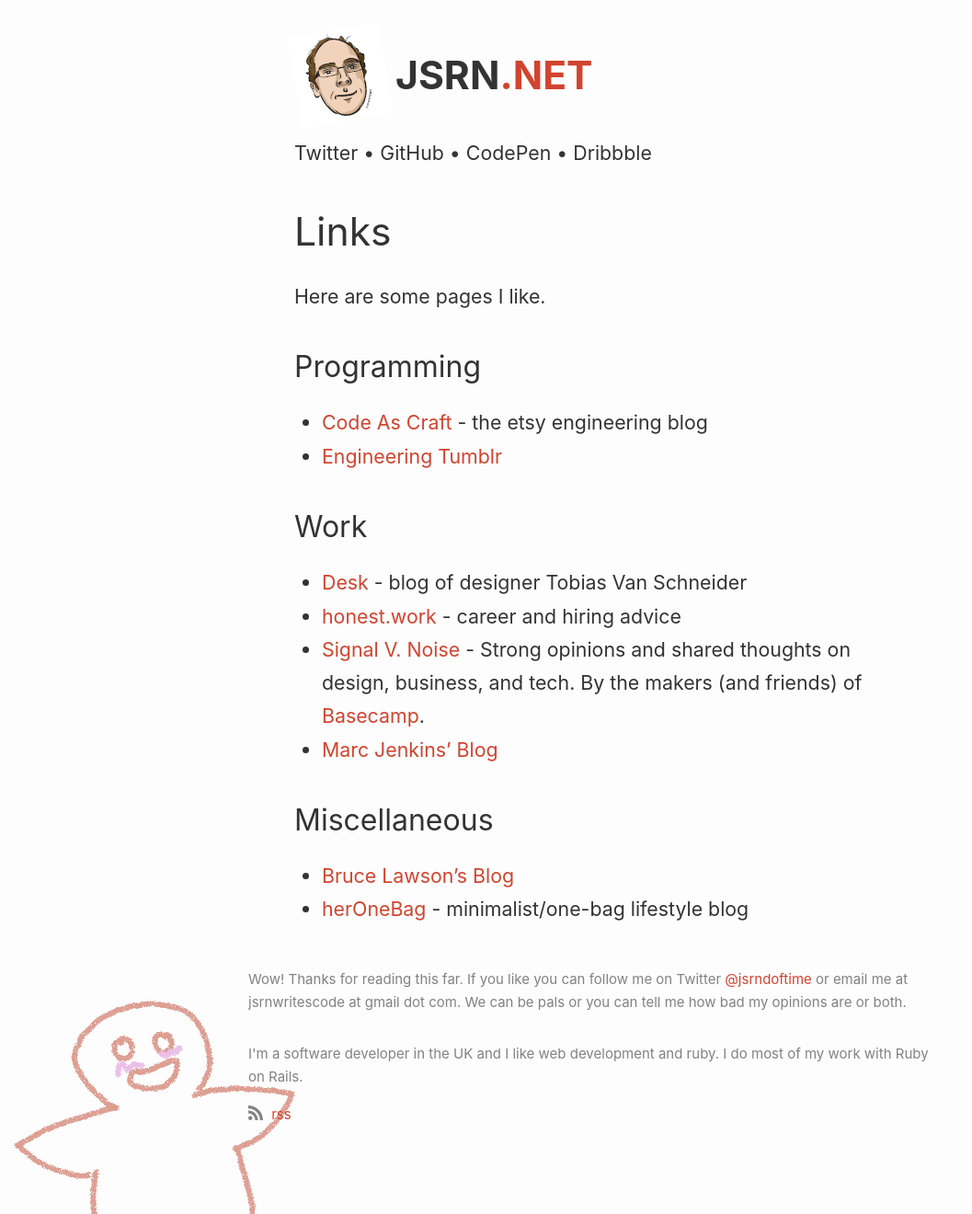
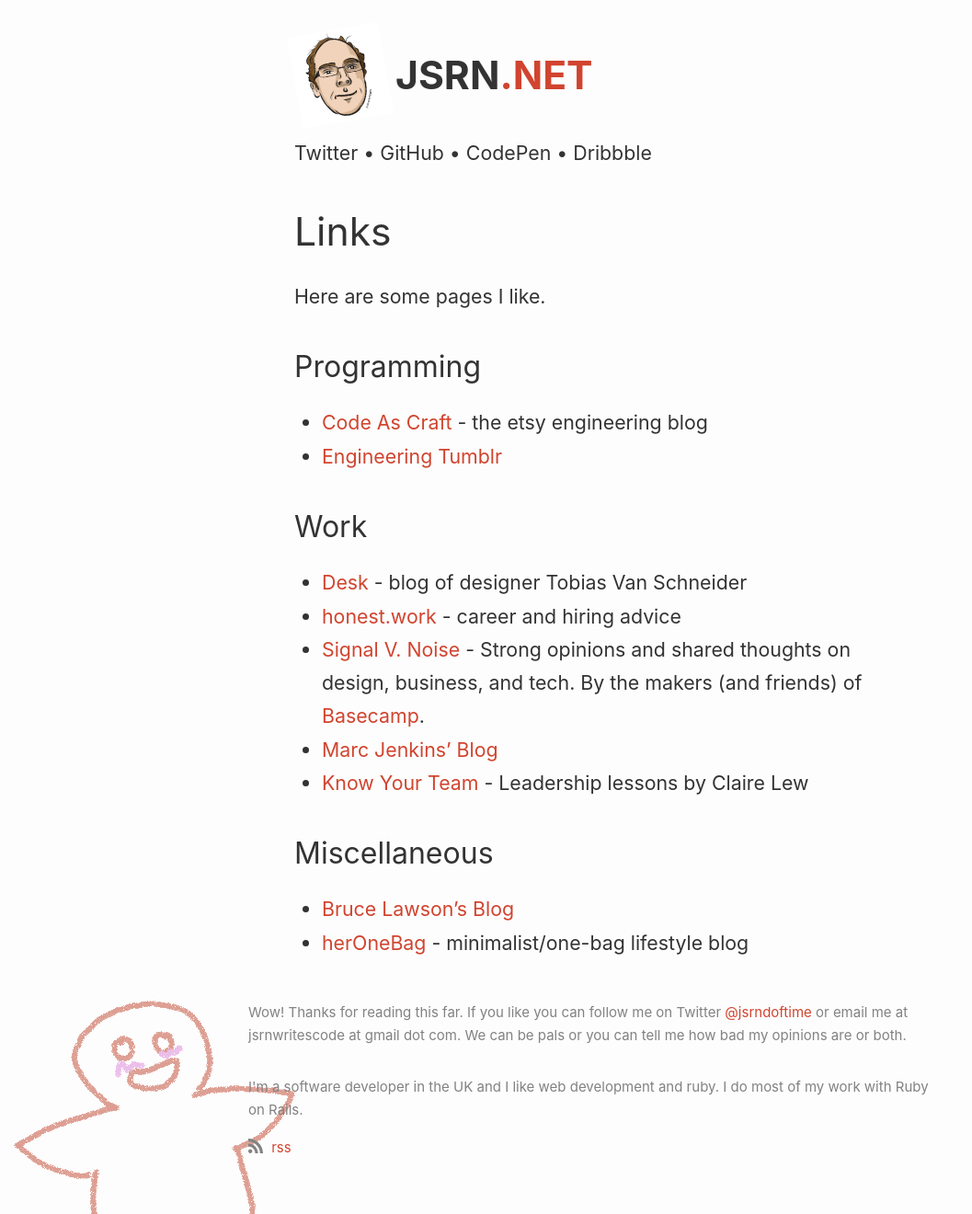
Before and after one commit to jsrn/jsrn.github.io, a Jekyll site: the page built from links.md, in a window 1280 px wide and 1320 px high. Shown: the whole window at 92% size, without its empty margins (0-1057 px from the left). Built offline with Jekyll 4.4.1, drawn with Linux system fonts in a browser that asks for light colours; our own code applies the rules of GitHub Pages for plain Markdown files.

Commit message:
Update links.md

```diff
--- a/links.md
+++ b/links.md
@@ -17,6 +17,7 @@
 * [honest.work](https://blog.honest.work/) - career and hiring advice
 * [Signal V. Noise](https://m.signalvnoise.com/) - Strong opinions and shared thoughts on design, business, and tech. By the makers (and friends) of [Basecamp](https://www.basecamp.com/).
 * [Marc Jenkins' Blog](https://marcjenkins.co.uk/blog/)
+* [Know Your Team](https://knowyourteam.com/blog/) - Leadership lessons by Claire Lew
 
 ## Miscellaneous
 
```
